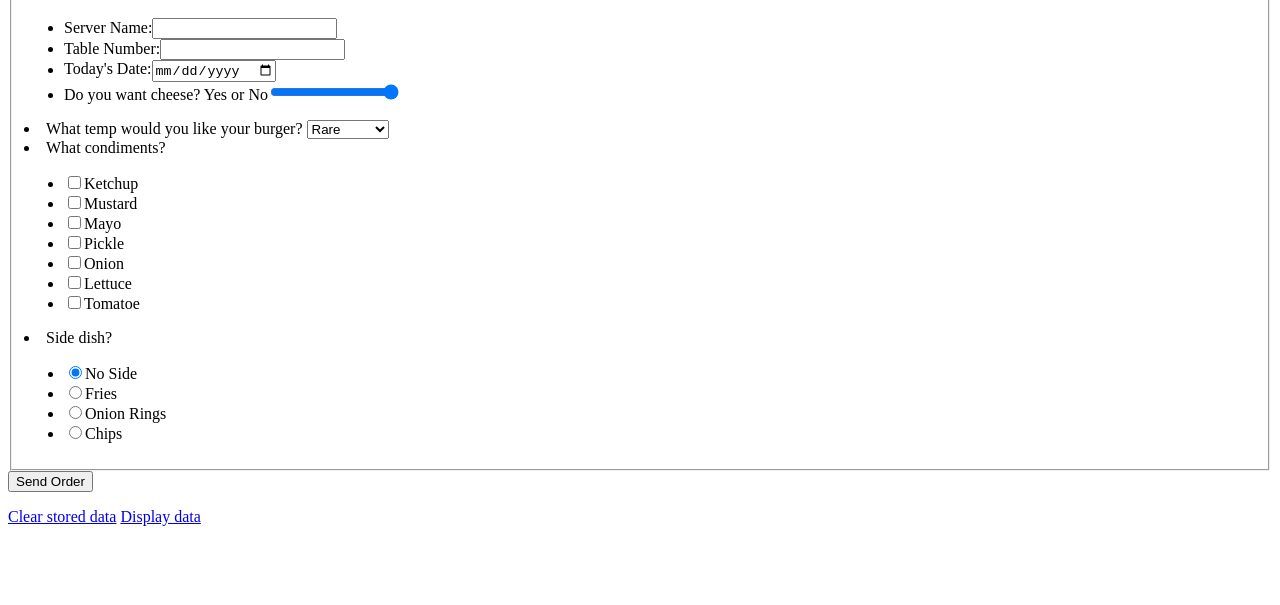
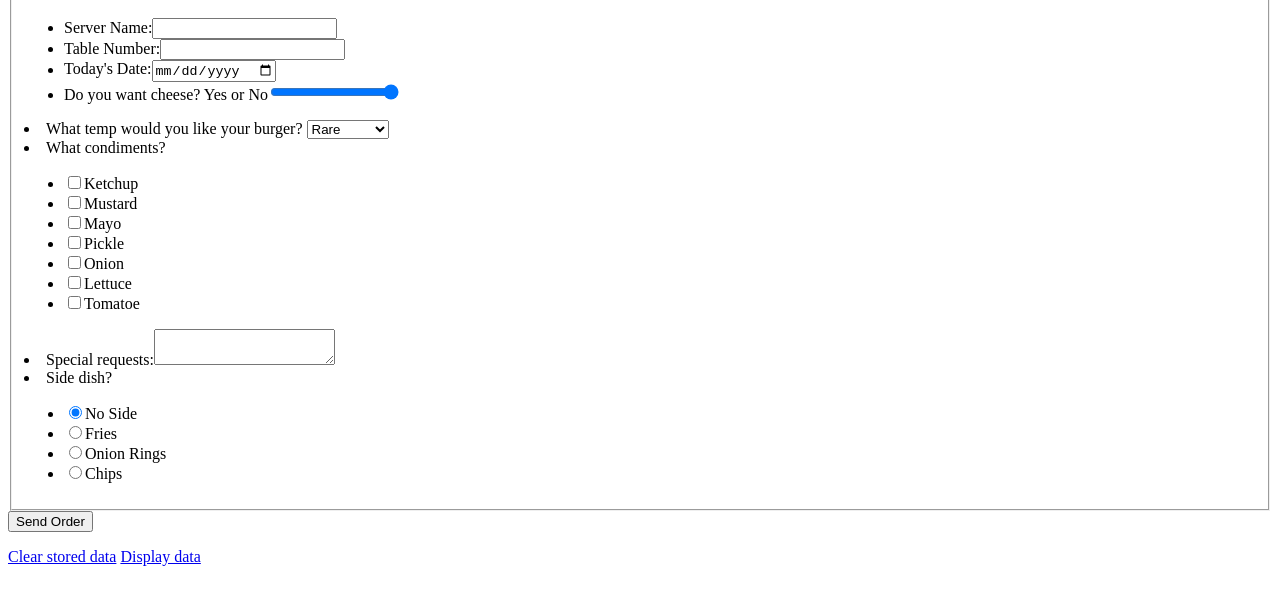
Before and after one commit to b02197/VFW-Project-1, a plain HTML site: page additem.html in a window 1280 px wide. Shown: the part 101-706 px from the top of the page. Drawn offline with Linux system fonts and the light colour scheme.

Commit message:
Added textarea

```diff
--- a/additem.html
+++ b/additem.html
@@ -1,4 +1,7 @@
 <!DOCTYPE html>
+<!--Michael Eaton -->
+<!--Project 1 web app-->
+<!--1302-->
     <html>
         <head>
             <meta charset="utf-8" />
@@ -40,6 +43,7 @@
                             <li><input type="checkbox" value="Tomatoe" id="toma" /><label for="toma">Tomatoe</label></li>
                         </ul>
                     </li>
+                    <li><label for="more">Special requests:</label><textarea id="more"></textarea></li>
                     <li>Side dish?
                         <ul>
                             <li><input type="radio" checked value="No Side" id="noSide" name="side" /><label for="noSide">No Side</label></li>
```
